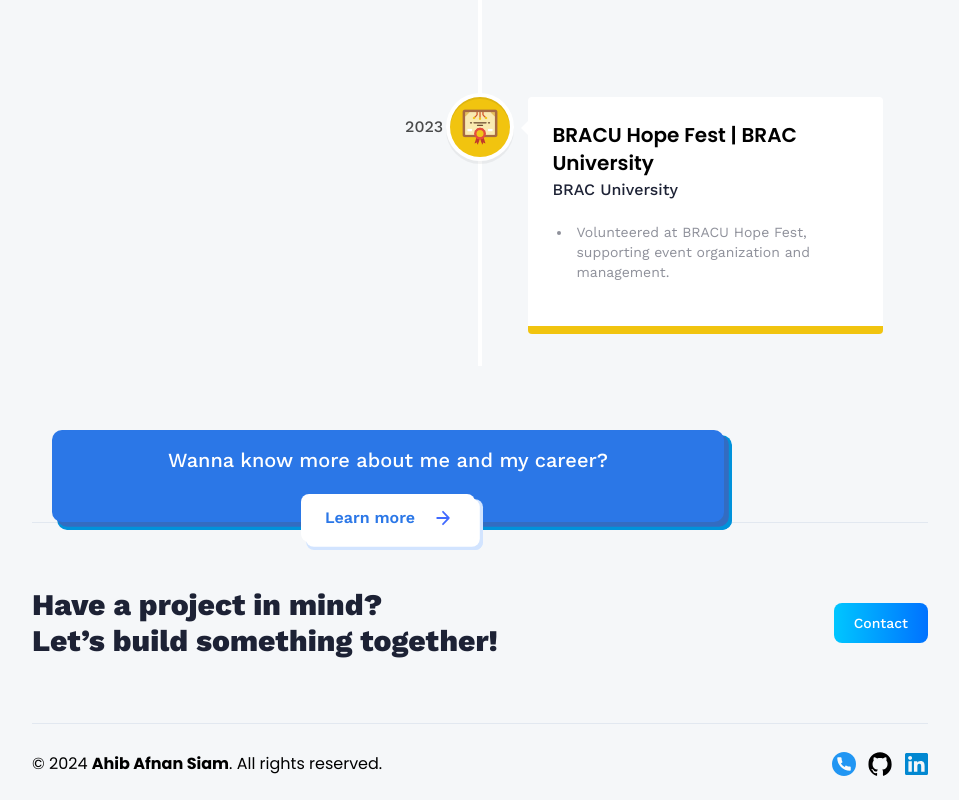
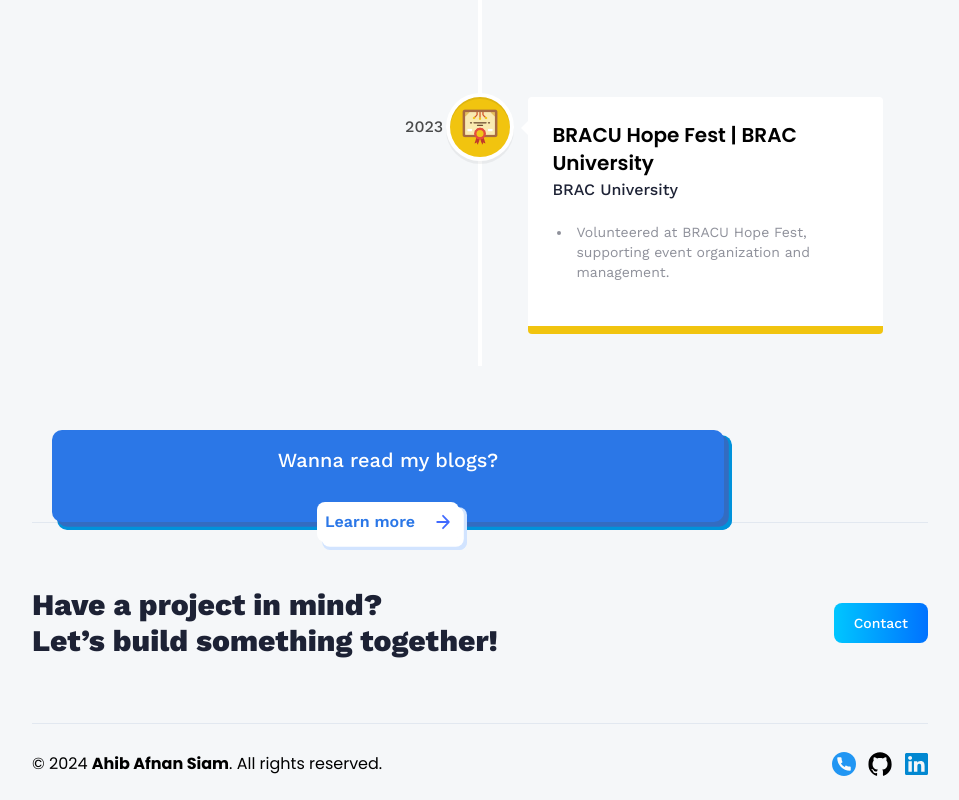
Before and after one commit to Ahib-Afnan-Siam/Ahib-Siam-Portfolio, a React (Vite) app: page /about in a window 1280 px wide. Shown: the part 9548-10348 px from the top of the page, without its empty margins (160-1119 px from the left). Built offline with nearby package versions, Linux system fonts and the light colour scheme; no server answers.

Commit message:
Changed the About page and Contact section

```diff
--- a/src/constants/index.js
+++ b/src/constants/index.js
@@ -561,6 +561,12 @@
 
 export const cvLink = [
     {
-        link: 'https://drive.google.com/file/d/1ogux5qvTY4xhu79X4ef4GBZDDbvFDko2/view?usp=sharing',
+        link: 'https://drive.google.com/file/d/1-vP2rjy7o5vob4o3Z6qzRrg6bn-aBjir/view?usp=sharing',
     },
 ];
+
+export const blogLink = [
+    {
+        link: 'https://medium.com/@ahibafnan99',
+    },
+];
--- a/src/pages/About.jsx
+++ b/src/pages/About.jsx
@@ -8,7 +8,7 @@
 import { arrow } from "../assets/icons";
 
 import { CTA } from "../components";
-import { experiences, skills, achievements, extracurricularActivities, cvLink, certificates } from "../constants"; // Add certificates import
+import { experiences, skills, achievements, extracurricularActivities, cvLink, certificates, blogLink } from "../constants";
 
 import "react-vertical-timeline-component/style.min.css";
 
@@ -55,9 +55,11 @@
             <div className='block-container w-20 h-20' key={skill.name}>
               <div className='btn-back rounded-xl' />
               <div className='btn-front rounded-xl flex justify-center items-center'>
+                {/* Hover text (tooltip) with skill name */}
                 <img
                   src={skill.imageUrl}
                   alt={skill.name}
+                  title={skill.name}
                   className='w-1/2 h-1/2 object-contain'
                 />
               </div>
@@ -312,13 +314,15 @@
 
       <div className='info-box mt-auto flex flex-col items-center justify-center text-center'>
         <p className='font-medium sm:text-xl text-center'>
-          Wanna know more about me and my career?
+          Wanna read my blogs?
         </p>
 
         <Link
-          to='https://drive.google.com/file/d/1ogux5qvTY4xhu79X4ef4GBZDDbvFDko2/view?usp=sharing'
+          to={blogLink[0].link}
+          target="_blank"  // This will make the link open in a new tab
+          rel="noopener noreferrer"  // This adds security to prevent reverse tabnabbing
           className='neo-brutalism-white neo-btn mt-5 flex items-center justify-center text-center'
-          style={{ width: 'fit-content', padding: '0.75rem 1.5rem' }}
+          style={{ width: 'fit-content', padding: '0.5rem 0.5rem' }}
         >
           Learn more
           <img src={arrow} alt='arrow' className='w-4 h-4 object-contain ml-2' />
```
Also changed, not shown: 1 other file (tests, documents, lock files or other folders).
